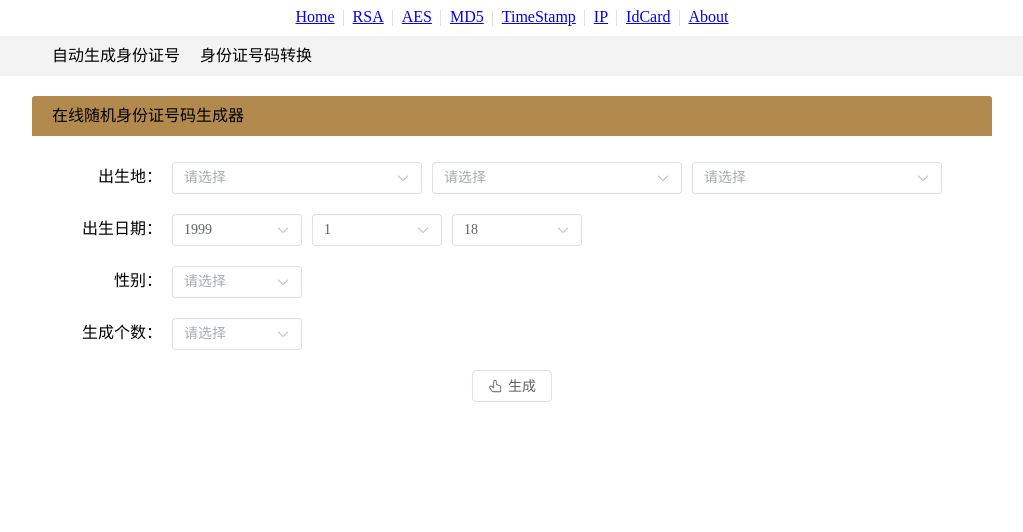
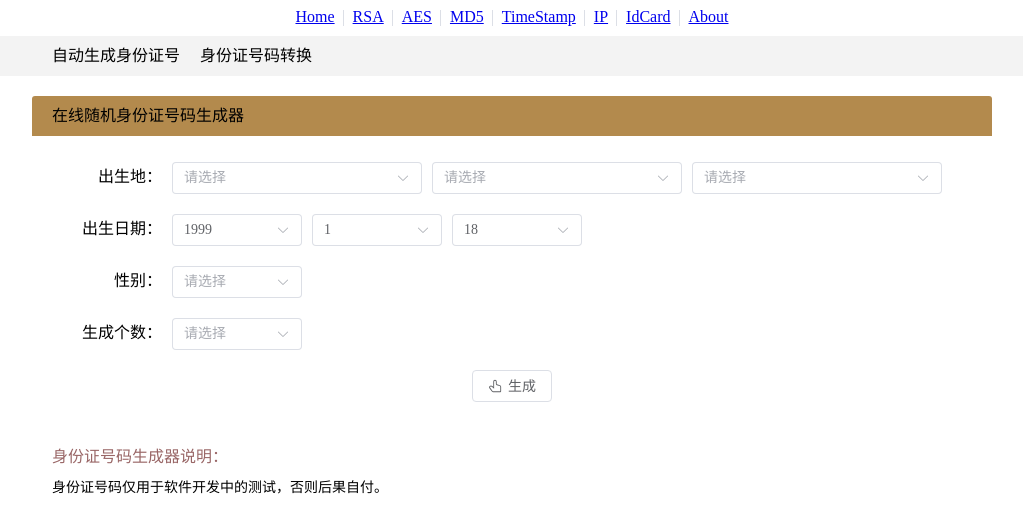
Before and after one commit to xuxiaowei-tools/xuxiaowei-tools, a Vue app: page /idCard in a window 1280 px wide. Shown: the top 532 px of the page, without its empty margins (128-1151 px from the left). Built offline with nearby package versions, Linux system fonts and the light colour scheme.

Commit message:
fix: 身份证号码生成器增加免责申明

```diff
--- a/src/views/idCard/components/generateIdCard.vue
+++ b/src/views/idCard/components/generateIdCard.vue
@@ -43,7 +43,12 @@
       <el-scrollbar max-height="400px" class="px-30px py-20px">
         <p v-for="item in showIdCardList" :key="item" class="scrollbar-demo-item">{{ item }}</p>
       </el-scrollbar>
+      <div class="text-14px px-20px lh-30px pb-10px">
+        <span class="text-#996666 text-16px">身份证号码生成器说明：</span><br />
+        身份证号码仅用于软件开发中的测试，否则后果自付。
     </div>
+    </div>
+
     <!-- 时间戳转时间 -->
   </div>
 </template>
```
